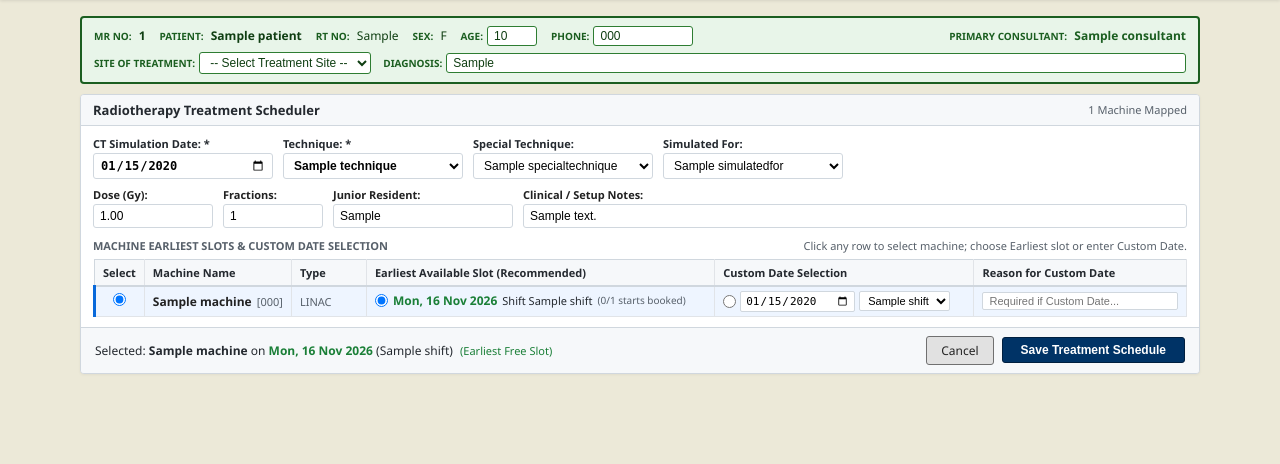
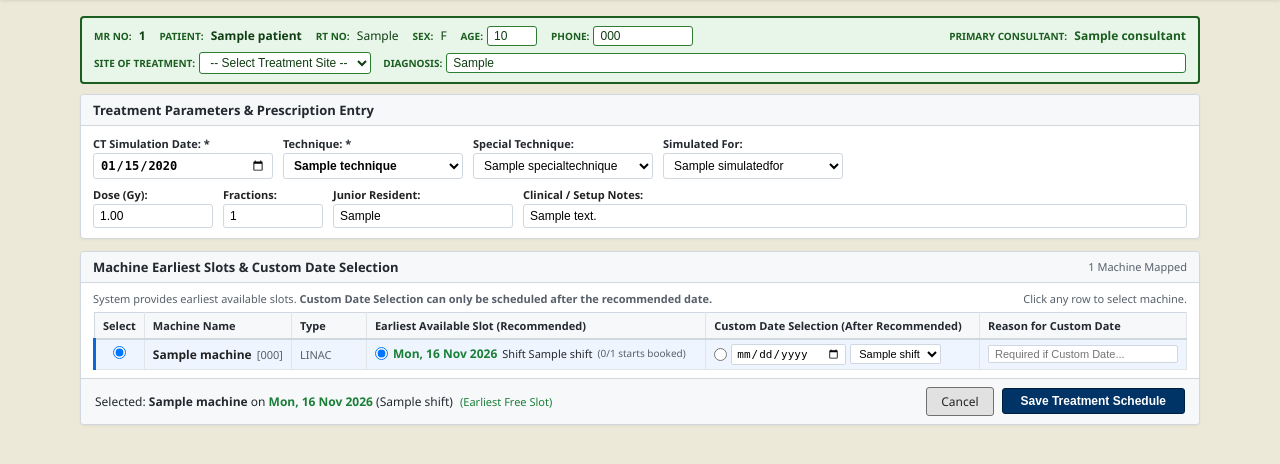
Before and after one commit to charun3v/pt_scheduler, a Django app: page /scheduler/patient/1/ in a window 1280 px wide. Shown: the part 133-597 px from the top of the page. Run offline with Django 5.2, Linux system fonts and the light colour scheme; a user stored in the database is signed in; tables that the repository leaves empty hold one stand-in row (values such as "Sample post").

Commit message:
Separate machine slots into dedicated section below prescription and restrict custom date selection to dates strictly after recommended date

```diff
--- a/templates/scheduler/schedule_patient.html
+++ b/templates/scheduler/schedule_patient.html
@@ -42,7 +42,7 @@
         border-radius: 4px;
         box-shadow: 0 1px 3px rgba(0,0,0,0.05);
         overflow: hidden;
-        margin-bottom: 16px;
+        margin-bottom: 12px;
     }
     .scheduler-header-compact {
         background: #f6f8fa;
@@ -119,7 +119,7 @@
     <form method="POST" id="scheduleForm" onsubmit="return validateScheduleSubmission();">
         {% csrf_token %}
 
-        <!-- PATIENT REGISTRATION SUMMARY: Simple, Clean, No Unnecessary Colors, Consultant Far Right -->
+        <!-- PATIENT REGISTRATION SUMMARY: Light Green Background with Dark Green Border -->
         <div class="patient-summary-simple">
             <!-- Row 1: Core Identifiers & Demographics with Consultant on Far Right -->
             <div style="display: flex; align-items: center; gap: 14px; flex-wrap: wrap; margin-bottom: 6px;">
@@ -175,18 +175,13 @@
             </div>
         </div>
 
-        <!-- SCHEDULING PANEL: Compact Vertically, Excel-Style Machine Slot Rows -->
+        <!-- SECTION 1: TREATMENT PARAMETERS & PRESCRIPTION (Compact Vertically) -->
         <div class="scheduler-panel-compact">
-
             <div class="scheduler-header-compact">
-                <span>Radiotherapy Treatment Scheduler</span>
-                <span id="slotsStatusPill" style="font-size: 11px; font-weight: normal; color: #57606a;">
-                    Evaluating machine slot availability...
-                </span>
+                <span>Treatment Parameters & Prescription Entry</span>
             </div>
 
             <div class="scheduler-body-compact">
-
                 <!-- PARAMETERS ROW 1: Simulation Date + Techniques (Defaults: IMRT, None, None) -->
                 <div style="display: grid; grid-template-columns: 180px 180px 180px 180px; gap: 10px; margin-bottom: 8px;">
                     <div>
@@ -249,7 +244,7 @@
                 </div>
 
                 <!-- PARAMETERS ROW 2: Dose, Fractions, Junior Resident, Clinical Notes -->
-                <div style="display: grid; grid-template-columns: 120px 100px 180px 1fr; gap: 10px; margin-bottom: 10px;">
+                <div style="display: grid; grid-template-columns: 120px 100px 180px 1fr; gap: 10px;">
                     <div>
                         <label style="display: block; font-size: 11px; font-weight: 600; margin-bottom: 2px;">Dose (Gy):</label>
                         <input type="number" step="0.01" name="dose_planned" value="{{ schedule.dose_planned|default:'' }}" placeholder="e.g. 50"
@@ -274,16 +269,24 @@
                                class="form-control-compact">
                     </div>
                 </div>
+            </div>
+        </div>
 
-                <!-- EXCEL-STYLE ONE-LINE MACHINE SLOTS TABLE -->
-                <div style="margin-top: 6px;">
-                    <div style="display: flex; justify-content: space-between; align-items: center; margin-bottom: 4px;">
-                        <span style="font-size: 11px; font-weight: 700; text-transform: uppercase; color: #57606a;">
-                            Machine Earliest Slots & Custom Date Selection
+        <!-- SECTION 2: SEPARATE SECTION FOR MACHINE EARLIEST SLOTS & CUSTOM DATE SELECTION -->
+        <div class="scheduler-panel-compact">
+            <div class="scheduler-header-compact">
+                <span>Machine Earliest Slots & Custom Date Selection</span>
+                <span id="slotsStatusPill" style="font-size: 11px; font-weight: normal; color: #57606a;">
+                    Evaluating machine slot availability...
                 </span>
-                        <span style="font-size: 11px; color: #57606a;">
-                            Click any row to select machine; choose Earliest slot or enter Custom Date.
+            </div>
+
+            <div class="scheduler-body-compact" style="padding: 8px 12px;">
+                <div style="display: flex; justify-content: space-between; align-items: center; margin-bottom: 4px; font-size: 11px; color: #57606a;">
+                    <span>
+                        System provides earliest available slots. <strong>Custom Date Selection can only be scheduled after the recommended date.</strong>
                     </span>
+                    <span>Click any row to select machine.</span>
                 </div>
 
                 <!-- Dynamic Machines List Container (Populated via AJAX as Excel Table) -->
@@ -292,8 +295,6 @@
                         Evaluating mapped machines and calculating slot availability...
                     </div>
                 </div>
-                </div>
-
             </div>
 
             <!-- HIDDEN INPUTS FOR FORM SUBMISSION (Populated by selected machine row) -->
@@ -322,8 +323,8 @@
                     </button>
                 </div>
             </div>
+        </div>
 
-        </div>
     </form>
 </div>
 {% endblock %}
@@ -335,6 +336,19 @@
     let gSelectedMachineId = "{{ schedule.machine_id|default:'' }}";
     let gCurrentScheduledDate = "{{ schedule.date_of_start|date:'Y-m-d'|default:'' }}";
     let gCurrentShiftId = "{{ schedule.shift_id|default:'' }}";
+
+    // Helper: Compute the date immediately following a given YYYY-MM-DD string
+    function getDayAfter(dateStr) {
+        if (!dateStr) return '';
+        const parts = dateStr.split('-');
+        if (parts.length !== 3) return '';
+        const d = new Date(parseInt(parts[0], 10), parseInt(parts[1], 10) - 1, parseInt(parts[2], 10));
+        d.setDate(d.getDate() + 1);
+        const yyyy = d.getFullYear();
+        const mm = String(d.getMonth() + 1).padStart(2, '0');
+        const dd = String(d.getDate()).padStart(2, '0');
+        return `${yyyy}-${mm}-${dd}`;
+    }
 
     // Load Mapped Machines and render as Excel-like table rows
     function loadMappedMachinesSlots() {
@@ -382,7 +396,7 @@
                                 <th style="width: 140px;">Machine Name</th>
                                 <th style="width: 75px;">Type</th>
                                 <th style="min-width: 250px;">Earliest Available Slot (Recommended)</th>
-                                <th style="min-width: 230px;">Custom Date Selection</th>
+                                <th style="min-width: 230px;">Custom Date Selection (After Recommended)</th>
                                 <th style="min-width: 200px;">Reason for Custom Date</th>
                             </tr>
                         </thead>
@@ -405,6 +419,11 @@
                     const earliestFormatted = m.slot ? m.slot.date_formatted : 'No Free Slot';
                     const earliestShiftName = m.slot ? `Shift ${m.slot.shift_name}` : '';
                     const bookedInfo = m.slot ? `(${m.slot.booked_count}/${m.slot.max_quota} starts booked)` : '(Full)';
+
+                    // Custom Date can ONLY be strictly AFTER the recommended date
+                    const minCustomDate = (m.slot && m.slot.date) ? getDayAfter(m.slot.date) : '';
+                    const minDateAttr = minCustomDate ? `min="${minCustomDate}"` : '';
+                    const customDateTooltip = m.slot ? `Custom date can only be after recommended date (${m.slot.date_formatted})` : 'Select custom date';
 
                     html += `
                         <tr class="excel-row ${isCardSelected ? 'row-selected' : ''}" id="machRow-${m.machine_id}"
@@ -449,9 +468,11 @@
                                            onchange="setChoiceMode(${m.machine_id}, 'custom');"
                                            onclick="event.stopPropagation();"
                                            style="cursor: pointer; margin: 0;">
-                                    <input type="date" id="customDate-${m.machine_id}" value="${gCurrentScheduledDate || ''}"
+                                    <input type="date" id="customDate-${m.machine_id}" ${minDateAttr}
+                                           value="${(gCurrentScheduledDate && minCustomDate && gCurrentScheduledDate >= minCustomDate) ? gCurrentScheduledDate : ''}"
                                            onchange="syncCustomValues(${m.machine_id});"
                                            onclick="event.stopPropagation(); setChoiceMode(${m.machine_id}, 'custom');"
+                                           title="${customDateTooltip}"
                                            style="padding: 2px 4px; font-size: 11px; border: 1px solid #d0d7de; border-radius: 2px; width: 115px;">
                                     <select id="customShift-${m.machine_id}"
                                             onchange="syncCustomValues(${m.machine_id});"
@@ -529,13 +550,13 @@
         if (!mObj) return;
 
         const reasonInput = document.getElementById('customReasonText-' + machId);
+        const dateInput = document.getElementById('customDate-' + machId);
 
         if (mode === 'system') {
             const sysRadio = document.getElementById('choiceSystem-' + machId);
             if (sysRadio) sysRadio.checked = true;
-            if (reasonInput) {
-                reasonInput.style.borderColor = '#d0d7de';
-            }
+            if (reasonInput) reasonInput.style.borderColor = '#d0d7de';
+            if (dateInput) dateInput.style.borderColor = '#d0d7de';
 
             document.getElementById('selectedMachineId').value = machId;
             document.getElementById('selectedDateOfStart').value = mObj.slot ? mObj.slot.date : '';
@@ -551,6 +572,15 @@
         } else {
             const custRadio = document.getElementById('choiceCustom-' + machId);
             if (custRadio) custRadio.checked = true;
+
+            // If custom date is empty or <= recommended date, initialize it to the day after recommended date
+            if (dateInput && mObj.slot && mObj.slot.date) {
+                const minAllowed = getDayAfter(mObj.slot.date);
+                if (!dateInput.value || dateInput.value <= mObj.slot.date) {
+                    dateInput.value = minAllowed;
+                }
+            }
+
             if (reasonInput) {
                 reasonInput.style.borderColor = '#cf222e';
             }
@@ -569,6 +599,7 @@
         const customDateVal = document.getElementById('customDate-' + machId)?.value || '';
         const customShiftVal = document.getElementById('customShift-' + machId)?.value || '';
         const customReasonVal = document.getElementById('customReasonText-' + machId)?.value || '';
+        const dateInput = document.getElementById('customDate-' + machId);
 
         document.getElementById('selectedMachineId').value = machId;
         document.getElementById('selectedDateOfStart').value = customDateVal;
@@ -576,13 +607,27 @@
         document.getElementById('selectedDateMode').value = 'custom';
         document.getElementById('selectedCustomReason').value = customReasonVal;
 
+        // Check if custom date is after recommended date
+        let isValidDate = true;
+        if (mObj.slot && mObj.slot.date && customDateVal) {
+            if (customDateVal <= mObj.slot.date) {
+                isValidDate = false;
+                if (dateInput) dateInput.style.borderColor = '#cf222e';
+            } else {
+                if (dateInput) dateInput.style.borderColor = '#d0d7de';
+            }
+        }
+
         const shiftElem = document.getElementById('customShift-' + machId);
         const shiftText = shiftElem ? shiftElem.options[shiftElem.selectedIndex]?.text : '';
+
+        const warningNotice = !isValidDate ? `<span style="color: #cf222e; font-weight: bold; margin-left: 6px;">[Must be after ${mObj.slot.date_formatted}]</span>` : '';
 
         document.getElementById('selectionSummary').innerHTML = `
             Selected: <strong>${mObj.machine_name}</strong> on
             <strong style="color: #9a6700;">${customDateVal || 'Select Date'}</strong> (${shiftText || 'Select Shift'})
             <span style="font-size: 11px; color: #9a6700; margin-left: 4px;">(Custom Date Override)</span>
+            ${warningNotice}
         `;
     }
 
@@ -604,6 +649,20 @@
         }
 
         if (dateMode === 'custom') {
+            const mObj = gMappedMachines.find(m => m.machine_id == machId);
+            if (mObj && mObj.slot && mObj.slot.date) {
+                if (startDate <= mObj.slot.date) {
+                    const minAllowed = getDayAfter(mObj.slot.date);
+                    alert(`For ${mObj.machine_name}, custom date selection can only be AFTER the recommended date (${mObj.slot.date_formatted}).\n\nPlease select a custom date on or after ${minAllowed}.`);
+                    const dateInput = document.getElementById('customDate-' + machId);
+                    if (dateInput) {
+                        dateInput.style.borderColor = '#cf222e';
+                        dateInput.focus();
+                    }
+                    return false;
+                }
+            }
+
             if (!customReason) {
                 alert("Please enter a Reason for Custom Date Selection in the row for this machine.");
                 const reasonInput = document.getElementById('customReasonText-' + machId);
--- a/test_scheduler_workflows.py
+++ b/test_scheduler_workflows.py
@@ -542,8 +542,10 @@ def run_tests():
     resp_get = c.get(f'/scheduler/patient/{test_pt_sched.id}/')
     assert resp_get.status_code == 200
     html_content = resp_get.content.decode('utf-8')
-    assert 'top-patient-card-compact' in html_content or 'Primary Consultant' in html_content
+    assert 'Primary Consultant' in html_content
     assert 'mappedMachinesContainer' in html_content
+    assert 'Machine Earliest Slots & Custom Date Selection' in html_content
+    assert 'Treatment Parameters & Prescription Entry' in html_content
     assert 'Custom Date Selection' in html_content or 'custom_reason' in html_content
     # Check default technique is IMRT and default special technique is None
     imrt_tech = Technique.objects.filter(name__iexact='IMRT', is_active=True).first()
```
Lines whose indentation alone changed are shown as unchanged.
